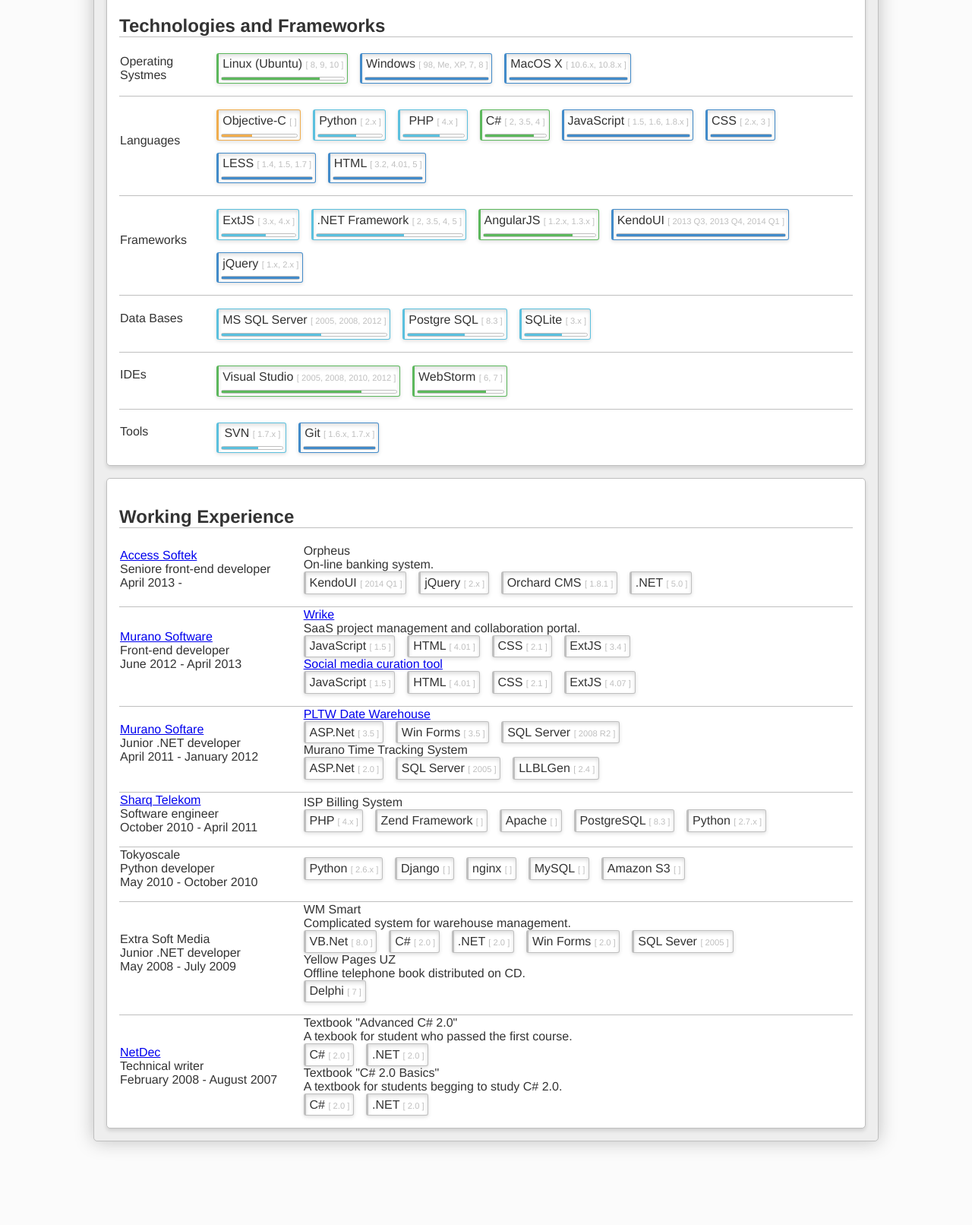
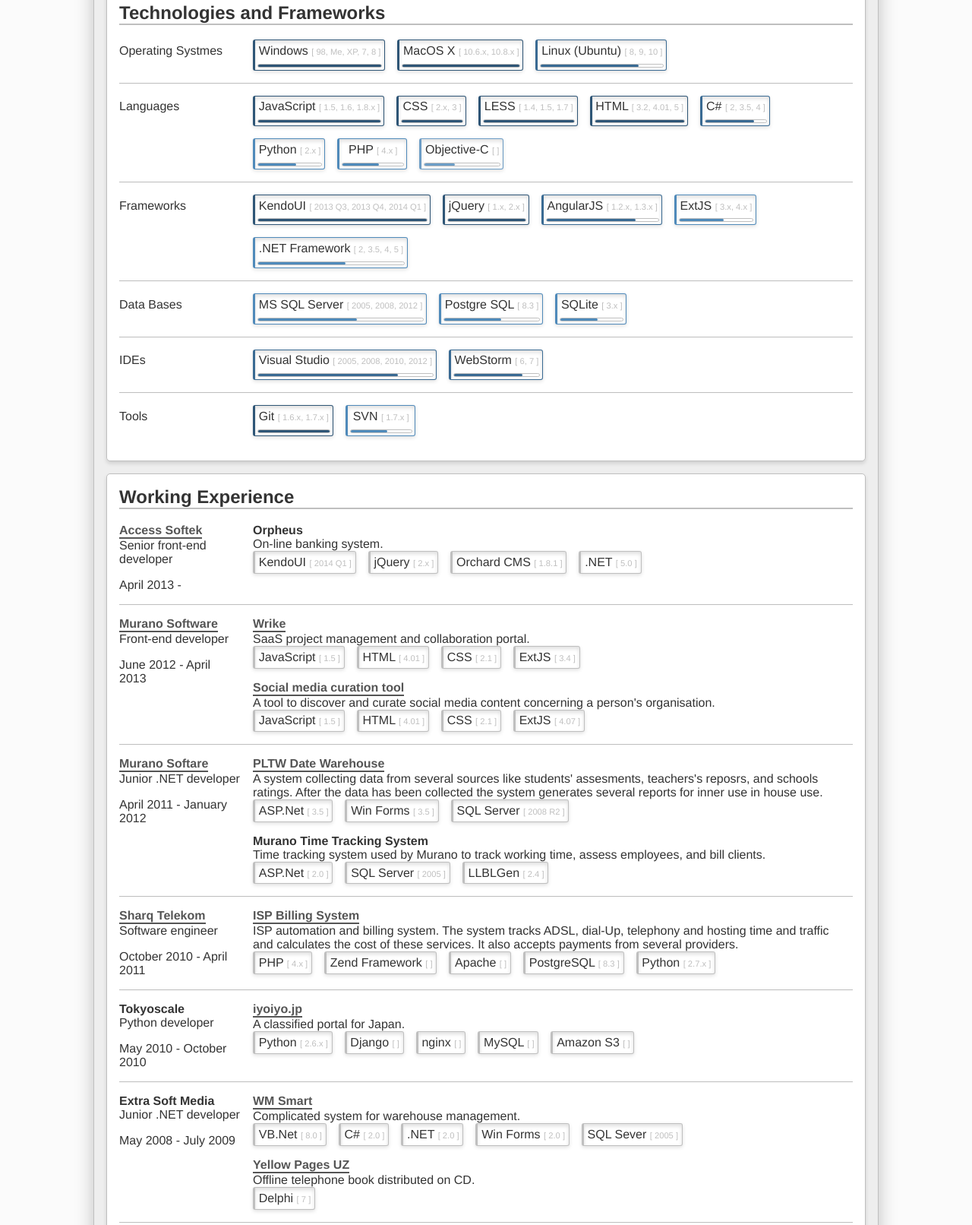
Before and after one commit to nyk0r/nyk0r.github.io, a website: page index.html in a window 1280 px wide. Shown: the part 634-2246 px from the top of the page at 76% size. Before the commit the page ends 2184 px from the top, so only its background shows below. Drawn offline with Linux system fonts and the light colour scheme; files that its build step writes are made by us from their sources.

Commit message:
Finish English version

```diff
--- a/app.js
+++ b/app.js
@@ -5,7 +5,7 @@
    controller('app', ['$scope', function ($scope) {
       var localization = {
          contact: {
-            title: { en: 'Contact Information', ru: 'Контакная информация' },
+            title: { en: 'Contact Information', ru: 'Контакная Информация' },
             name: { en: 'Full Name', ru: 'Полное имя' },
             dateOfBirth: { en: 'Date of Birth', ru: 'Дата рождения' },
             email: { en: 'E-Mail', ru: 'E-Mail' },
@@ -14,11 +14,11 @@
          },
 
          education: {
-            title: { en: 'Education', ru: '' }
+            title: { en: 'Education', ru: 'Образование' }
          },
 
          spokenLanguages: {
-            title: { en: 'Spoken Languages', ru: 'Знания Языков' },
+            title: { en: 'Spoken Languages', ru: 'Знание Языков' },
             level: {
                1: { en: 'Begginer', ru: 'Начинающий' },
                2: { en: 'Intermediate', ru: 'Средне' },
@@ -55,12 +55,16 @@
          return value;
       }
 
+      $scope.setLocale = function (locale) {
+         $scope.locale = locale;
+      }
+
       $scope.i18n = function (path) {
          return getValueByPath(localization, path + '.' + $scope.locale);
       }
 
       $scope.i18nData = function (path) {
-         return getValueByPath(this, path + ($scope.localization === 'ru' ? '_ru' : '')) || getValueByPath(this, path);
+         return getValueByPath(this, path + ($scope.locale === 'ru' ? '_ru' : '')) || getValueByPath(this, path);
       }
 
       $scope.getSpokenLanguageLevelTitle = function (level) {
--- a/data.js
+++ b/data.js
@@ -194,7 +194,7 @@
       {
          company: 'Access Softek',
          site: 'http://accesssoftek.com/',
-         position: 'Seniore front-end developer',
+         position: 'Senior front-end developer',
          position_ru: 'Старший Front-end разработчик',
          start: new Date('2013-04-01'),
          end: null,
@@ -261,7 +261,7 @@
                name: 'Social media curation tool',
                name_ru: 'Инструмент для курирования социальных медиа',
                site: 'http://publishthis.com/',
-               decription: 'A tool to discover and curate social media content concerning a person\'s organisation.',
+               description: 'A tool to discover and curate social media content concerning a person\'s organisation.',
                description_ru: 'Инструмент для обнаружения и отслеживания постов в социальных медиа, относящихся к заинтересованной организации.',
                technologies: [
                   {
@@ -296,8 +296,12 @@
             {
                name: 'PLTW Date Warehouse',
                site: 'http://pltw.org',
-               description: '',
-               description_ru: '',
+               description:
+                  'A system collecting data from several sources like students\' assesments, teachers\'s reposrs, and schools ratings. ' +
+                  'After the data has been collected the system generates several reports for inner use in house use.',
+               description_ru:
+                  'Система для сбора данных из нескольких источников таких, как оценки студентов, очеты преподавателей и рейтинги школ. ' +
+                  'После сбора данных, система генерирует несколько отчетов для внутреннего использования.',
                technologies: [
                   {
                      name: 'ASP.Net',
@@ -315,8 +319,8 @@
             },
             {
                name: 'Murano Time Tracking System',
-               description: '',
-               description_ru: '',
+               description: 'Time tracking system used by Murano to track working time, assess employees, and bill clients.',
+               description_ru: 'Система отслеживания времени, используемую Murano для отслеживания рабочего времени, оценки сотрудников и высталения счетов клиентам.',
                technologies: [
                   {
                      name: 'ASP.Net',
@@ -346,8 +350,15 @@
             {
                name: 'ISP Billing System',
                name_ru: 'Автоматизированная биллинговая система',
-               description: '',
-               description_ru: '',
+               site: 'https://st.uz/',
+               description:
+                  'ISP automation and billing system. ' +
+                  'The system tracks ADSL, dial-Up, telephony and hosting time and traffic and calculates the cost of these services. ' +
+                  'It also accepts payments from several providers.',
+               description_ru:
+                  'Автоматизированная система расчетов провайдера. ' +
+                  'Система отслеживает трффик и потраченное время для услуг ADSL, dial-up, телефонии и хостинга, и рассчитывает стоимость этих услуг. ' +
+                  'Она также принимает платежи от нескольких провайдеров.',
                technologies: [
                   {
                      name: 'PHP',
@@ -383,10 +394,10 @@
          end: new Date('2010-10-01'),
          projects: [
             {
-               name: '',
-               name_ru: '',
-               description: '',
-               description_ru: '',
+               name: 'iyoiyo.jp',
+               site: 'http://www.iyoiyo.jp/',
+               description: 'A classified portal for Japan.',
+               description_ru: 'Портал объявлений для Японии.',
                technologies: [
                   {
                      name: 'Python',
@@ -423,6 +434,7 @@
          projects: [
             {
                name: 'WM Smart',
+               site: 'http://invenology.com/',
                description: 'Complicated system for warehouse management.',
                description_ru: 'Система управления складами.',
                technologies: [
@@ -450,6 +462,7 @@
             },
             {
                name: 'Yellow Pages UZ',
+               site: 'http://www.yellowpages.uz/',
                description: 'Offline telephone book distributed on CD.',
                description_ru: 'Телефонный справочник, распространяемый на CD.',
                technologies: [
--- a/index.html
+++ b/index.html
@@ -1,7 +1,8 @@
 <!DOCTYPE HTML>
 <html ng-app="cv">
 <head>
-   <title ng-bind="title">CV</title>
+   <meta charset="utf-8" />
+   <title>CV</title>
    <link rel="stylesheet" href="style.css" />
    <!-- bower:js -->
    <script src="bower_components/angular/angular.js"></script>
@@ -11,6 +12,10 @@
 </head>
 <body ng-controller="app" ng-cloak>
    <div class="container">
+      <ul class="languages">
+         <li class="languages__language" ng-class="locale=='en' ? 'languages__language--active' : ''"><a ng-click="setLocale('en')">En</a></li>
+         <li class="languages__language" ng-class="locale=='ru' ? 'languages__language--active' : ''"><a ng-click="setLocale('ru')">Рус</a></li>
+      </ul>
       <section class="block">
          <h2>{{ i18n('contact.title') }}</h2>
          <div class="info-list">
@@ -81,16 +86,15 @@
 
       <section class="block">
          <h2>{{ i18n('technologies.title') }}</h2>
-         <table class="list-table">
-            <tbody>
-               <tr ng-repeat="technology in data.technologies">
-                  <td>
+         <div class="list">
+            <div class="list__row" ng-repeat="technology in data.technologies">
+               <div class="list__cell list__cell--groupping">
                   {{ i18nData('technology.category') }}
-                  </td>
-                  <td>
+               </div>
+               <div class="list__cell">
                   <span class="knowledge-entity"
-                           ng-class="['knowledge-entity--level-' + item.level, !$parent.$first ? 'knowledge-entity--margin-top' : '']"
-                           ng-repeat="item in technology.items | orderBy:'level'">
+                        ng-class="'knowledge-entity--level-' + item.level"
+                        ng-repeat="item in technology.items | orderBy:'level':true">
                      <span class="knowledge-entity__item">
                         {{ item.name }}
                         <span class="knowledge-entity__version">
@@ -104,22 +108,20 @@
                         <span class="knowledge-entity__level-meter__meter"></span>
                      </span>
                   </span>
-                  </td>
-               </tr>
-            </tbody>
-         </table>
+               </div>
+            </div>
+         </div>
       </section>
 
       <section class="block block--no-margin">
          <h2>{{ i18n('experience.title') }}</h2>
-         <table class="list-table">
-            <tbody>
-               <tr ng-repeat="work in data.experience">
-                  <td>
+         <div class="list">
+            <div class="list__row" ng-repeat="work in data.experience">
+               <div class="list__cell list__cell--groupping">
                   <div class="work">
                      <div>
                         <span class="work__company">
-                              <span ng-if="!work.site">{{ work.company }}</span>
+                           <span ng-if="!work.site">{{ i18nData('work.company') }}</span>
                            <a ng-if="work.site" ng-href="{{ work.site }}">{{ work.company }}</a>
                         </span>
                      </div>
@@ -128,11 +130,11 @@
                         {{ work.start | date:'MMMM yyyy' }} - {{ work.end | date:'MMMM yyyy' }}
                      </div>
                   </div>
-                  </td>
-                  <td>
+               </div>
+               <div class="list__cell">
                   <div class="project" ng-repeat="project in work.projects">
                      <div class="project__name">
-                           <span ng-if="!project.site">{{ project.name }}</span>
+                        <span ng-if="!project.site">{{ i18nData('project.name') }}</span>
                         <a ng-if="project.site" ng-href="{{ project.site }}">{{ project.name }}</a>
                      </div>
                      <div clss="project__description">{{ i18nData('project.description') }}</div>
@@ -147,10 +149,9 @@
                         </span>
                      </div>
                   </div>
-                  </td>
-               </tr>
-            </tbody>
-         </table>
+               </div>
+            </div>
+         </div>
       </section>
    </div>
 </body>
--- a/package.json
+++ b/package.json
@@ -9,6 +9,7 @@
   "homepage": "https://github.com/nyk0r/nyk0r.github.io",
   "devDependencies": {
     "grunt": "^0.4.5",
+    "grunt-autoprefixer": "^1.0.1",
     "grunt-contrib-less": "^0.11.4",
     "grunt-contrib-watch": "^0.6.1",
     "grunt-wiredep": "^1.9.0"
--- a/style.less
+++ b/style.less
@@ -5,7 +5,8 @@
 @gray-lighter: lighten(#000, 93.5%);
 @gray-white:   lighten(#000, 98.5%);
 
-@knowledge-levels: #d9534f, #f0ad4e, #5bc0de, #5cb85c, #428bca;
+@active-link: #2E5576;
+@knowledge-levels: #89B1D1, #6C9DC6, #4F8ABA, #396A93, #2E5576;
 
 body {
    font-family: 'Helvetica Neue', Helvetica, Arial, sans-serif;
@@ -14,11 +15,25 @@
 }
 
 h2 {
-   border-bottom: 1px solid @gray-light;
+   margin: 0 0 .8em 0;
+   border-bottom: 2px solid @gray-light;
 }
 
 p {
    margin: 0.5em 0;
+}
+
+a {
+   display: inline-block;
+   border-bottom-width: 2px;
+   border-bottom-style: solid;
+   color: @gray;
+   text-decoration: none;
+   transition: color .25s linear;
+
+   &:active, &:hover {
+      color: @active-link;
+   }
 }
 
 .block-layout() {
@@ -40,6 +55,7 @@
 
 .info-list {
    &__category {
+      margin-top: .5em;
       display: inline-block;
       width: 10em;
       color: @gray;
@@ -49,12 +65,12 @@
       }
    }
 
-   &__value {  }
+   &__value { }
 }
 
 .knowledge-entity {
    display: inline-block;
-   margin-right: 1em;
+   margin: 0 1em 1em 0;
    border-width: 1px 1px 1px 3px;
    background-color: #FFF;
    border-color: @gray-light;
@@ -62,10 +78,6 @@
    border-radius: 3px;
    text-align: center;
    box-shadow: inset 0 3px 5px rgba(0,0,0,.125), 0 2px 5px rgba(0,0,0,.125);
-
-   &--margin-top {
-      margin-top: 1em;
-   }
 
    &__item {
       display: block;
@@ -104,6 +116,7 @@
       &__meter {
          display: block;
          height: 3px;
+         border-radius: 3px;
       }
    }
 }
@@ -122,20 +135,23 @@
    .generate-knowledge-entity--level((@level + 1));
 }
 
-.list-table {
-   border-spacing: 0;
-   border-collapse: collapse;
-   width: 100%;
-
-   td {
+.list {
+   &__row {
+      margin-top: 1em;
       border-bottom: 1px solid @gray-light;
-      padding-bottom: 1em;
+      box-shadow: 0 1px @gray-white;
+      &:last-child {
+         border-bottom: 0;
+         box-shadow: none;
+      }
    }
 
-   tr:last-child {
-      td {
-         border-bottom: 0;
-         padding-bottom: 0;
+   &__cell {
+      display: table-cell;
+      padding-right: 1em;
+
+      &--groupping {
+         width: 10em;
       }
    }
 }
@@ -151,3 +167,41 @@
       margin-bottom: 0;
    }
 }
+
+.work {
+   &__company {
+      font-weight: bold;
+   }
+
+   &__position { }
+
+   &__time-span {
+      margin: 1em 0;
+   }
+}
+
+.project {
+   &__name {
+      font-weight: bold;
+   }
+
+   &__description { }
+
+   &__technologies { }
+}
+
+.languages {
+   list-style-type: none;
+   float: right;
+   margin: -2.5em 0 0 0;
+
+   &__language {
+      display: inline-block;
+      cursor: pointer;
+
+      &--active {
+         color: lighten(@active-link, 20%);
+         text-shadow: 0 0 3px lighten(@active-link, 20%);
+      }
+   }
+}
```
Also changed, not shown: Gruntfile.js (+14 -2 lines), style.css, 2 other files. Lines whose indentation alone changed are shown as unchanged.
